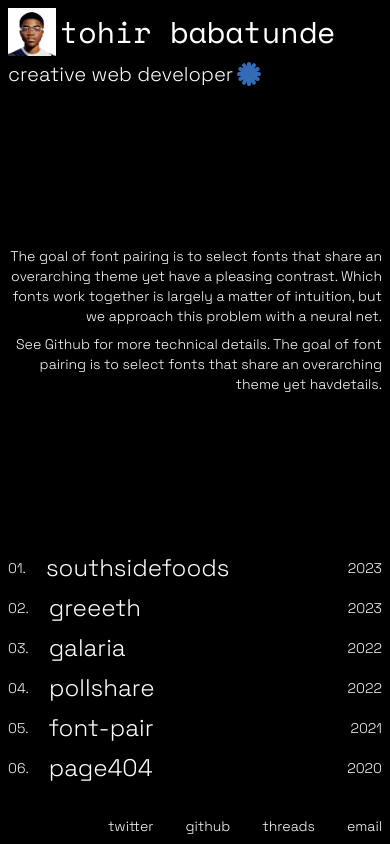
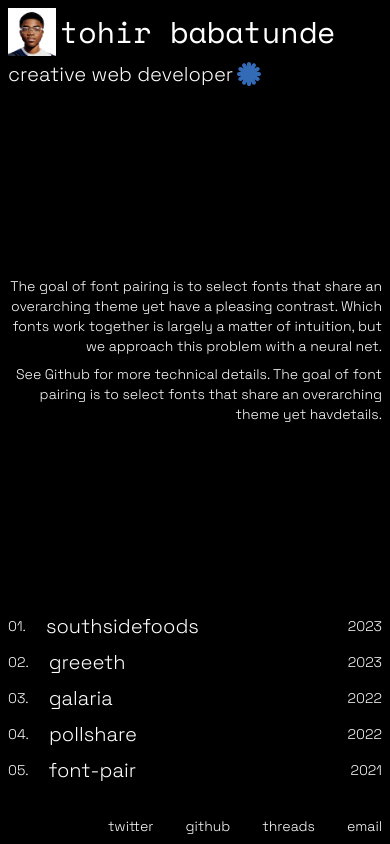
Before and after one commit to tohir-dev/tohirbabs, a React (Vite) app: page / in a window 390 px wide. Built offline with nearby package versions, Linux system fonts and the light colour scheme.

Commit message:
text-size

```diff
--- a/src/App.jsx
+++ b/src/App.jsx
@@ -39,33 +39,28 @@ function App() {
             <div className="flex flex-col max-w-[500px] w-full gap-2 text-sm">
               <div className="flex w-full gap-5 items-center ">
                 <span>01.</span>
-                <h3 className="flex-1 text-2xl">southsidefoods</h3>
+                <h3 className="flex-1  text-xl lg:text-2xl">southsidefoods</h3>
                 <span>2023</span>
               </div>
               <div className="flex w-full gap-5 items-center">
                 <span>02.</span>
-                <h3 className="flex-1 text-2xl">greeeth</h3>
+                <h3 className="flex-1 text-xl lg:text-2xl">greeeth</h3>
                 <span>2023</span>
               </div>
               <div className="flex w-full gap-5 items-center">
                 <span>03.</span>
-                <h3 className="flex-1 text-2xl">galaria</h3>
+                <h3 className="flex-1  text-xl lg:text-2xl">galaria</h3>
                 <span>2022</span>
               </div>
               <div className="flex w-full gap-5 items-center">
                 <span>04.</span>
-                <h3 className="flex-1 text-2xl">pollshare</h3>
+                <h3 className="flex-1  text-xl lg:text-2xl">pollshare</h3>
                 <span>2022</span>
               </div>
               <div className="flex w-full gap-5 items-center">
                 <span>05.</span>
-                <h3 className="flex-1 text-2xl">font-pair</h3>
+                <h3 className="flex-1  text-xl lg:text-2xl">font-pair</h3>
                 <span>2021</span>
-              </div>
-              <div className="flex w-full gap-5 items-center">
-                <span>06.</span>
-                <h3 className="flex-1 text-2xl">page404</h3>
-                <span>2020</span>
               </div>
             </div>
             <div className="flex gap-8">
```
